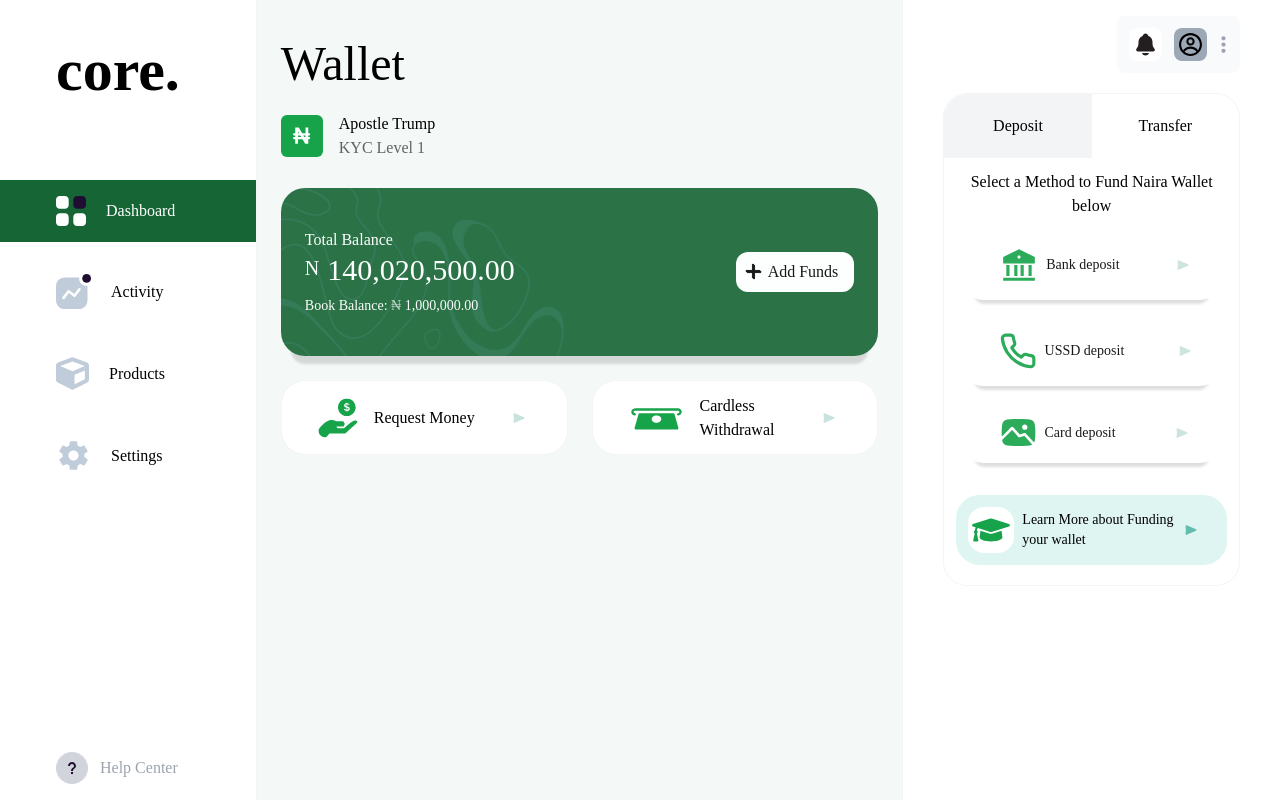
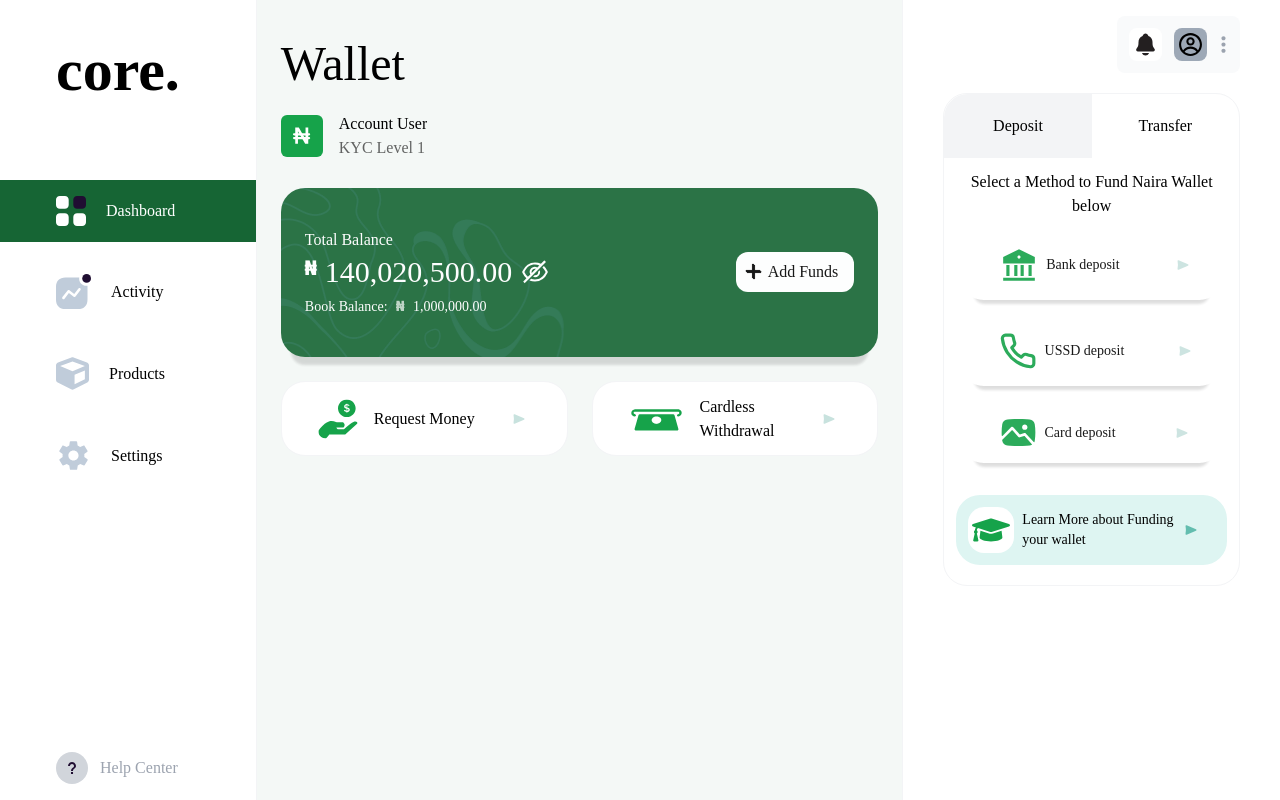
Before and after one commit to AYANO-EMMANUEL/core-banking-app, a React (Vite) app: page /app in a window 1280 px wide. Built offline with nearby package versions, Linux system fonts and the light colour scheme; a web font is replaced by a local one.

Commit message:
add funds modal with balance visibility done

```diff
--- a/src/components/RightNav.jsx
+++ b/src/components/RightNav.jsx
@@ -39,7 +39,7 @@ const RightNav = () => {
             <div className="bold text-center text-md py-3">
               Select a Method to { content === 'deposit' ? 'Fund Naira Wallet below' : 'Withdraw to Other Wallets' }
             </div>
-            <div className="mb-4 cursor-pointer">
+            <div className="mb-4 cursor-pointer" onClick={ () => buttonCLick('deposit') }>
               <div
                 className="flex align-middle p-1 xl:p-2 border-gray-100 rounded-3xl hover:border-none hover:shadow-md"
                 style={walletFunctionStyle}
--- a/src/components/TestModal.jsx
+++ b/src/components/TestModal.jsx
@@ -9,7 +9,7 @@ const TestModal = ({ open, children, onClose }) => {
             {/* <div className='flex justify-center items-center'>
             </div> */}
             <div className=" flex items-center justify-center h-full w-full " >
-                <div className=" bg-white p-4 h-max w-max rounded shadow-lg" onClick={(e) => e.stopPropagation()}>
+                <div className="flex-col bg-white p-4 min-w-[90%] sm:min-w-[600px] rounded-3xl shadow-lg" onClick={(e) => e.stopPropagation()}>
                     {children}
                 </div>
             </div>
--- a/src/pages/Airtime/Airtime.jsx
+++ b/src/pages/Airtime/Airtime.jsx
@@ -75,7 +75,7 @@ const Airtime = () => {
               Amount:
             </label>
             <div className="relative">
-              <NumericInpu vt value={amount} setValue={setAmount} />
+              <NumericInput value={amount} setValue={setAmount} />
               <span className="absolute left-3 top-[50%] translate-y-[-40%]">
                 ₦
               </span>
--- a/src/pages/Dashboard/Dashboard.jsx
+++ b/src/pages/Dashboard/Dashboard.jsx
@@ -1,5 +1,5 @@
 /* eslint-disable react/prop-types */
-import { AiOutlineClose, AiOutlinePlus } from "react-icons/ai";
+import { AiOutlineClose, AiOutlineEye, AiOutlineEyeInvisible, AiOutlinePlus } from "react-icons/ai";
 import { GiPlayButton } from "react-icons/gi";
 import TopRightMenu from "../../components/TopRightMenu";
 import RightNav from "../../components/RightNav";
@@ -152,6 +152,12 @@ const Dashboard = () => {
 
   const [open, setOpen] = useState(false);
 
+  const [hidden, setHidden] = useState(true);
+
+  const toggleBalanceVisibility = () => {
+    setHidden(!hidden);
+  }
+
   return (
     <div>
       {/* <Transfer /> */}
@@ -168,7 +174,7 @@ const Dashboard = () => {
                 <Naira color={"white"} />
               </div>
               <div className="m-auto ps-4 truncate max-w-[20vw]">
-                <div className="accountName">Apostle Trump</div>
+                <div className="accountName">Account User</div>
                 <div className="kycLevel opacity-[0.6]">KYC Level 1</div>
               </div>
             </div>
@@ -198,14 +204,22 @@ const Dashboard = () => {
             <h4 className="">Total Balance</h4>
             <div className="flex justify-between pb-1">
               <div className="flex align-top">
-                <span className="text-xl pe-2 pt-[1.5px]">N</span>
-                <p className="walletDigits text-3xl">140,020,500.00</p>
+                <span className="text-xl pe-2 pt-[1.5px] font-mono font-bold">₦</span>
+                <div className="walletDigits flex items-center text-3xl">
+                  <span>
+                    { hidden ? '140,020,500.00' : "**************" }
+                  </span>
+                  <div className="ps-2 flex cursor-pointer" onClick={toggleBalanceVisibility}>
+                    { hidden ? <AiOutlineEyeInvisible /> : <AiOutlineEye />}
+                  </div>
+                </div>
               </div>
               <div
-                className="flex align-middle p-auto rounded-xl p-2 bg-white text-black cursor-pointer"
+                className="flex align-middle p-auto rounded-xl p-2 bg-white hover:scale-105 hover:shadow-lg transition-transform duration-300 ease-in-out text-black cursor-pointer"
                 style={{
                   filter: "blur(0.18px)",
                 }}
+                onClick={() => setOpen(true)}
               >
                 <AiOutlinePlus
                   color="black"
@@ -219,7 +233,6 @@ const Dashboard = () => {
                 />
                 <div
                   className="ps-1 pe-2"
-                  onClick={() => setOpen(true)}
                 >
                   Add Funds
                 </div>
@@ -227,8 +240,8 @@ const Dashboard = () => {
             </div>
             <div className="text-sm" style={{ fontSize: "bold" }}>
               Book Balance:
-              <span className="opacity-[0.7]"> ₦ </span>
-              1,000,000.00
+              <span className="opacity-[0.7] font-mono font-bold"> ₦ </span>
+              { hidden ? '1,000,000.00' : "************" }
             </div>
           </div>
           {/* REQ & SEND BOX */}
@@ -269,7 +282,7 @@ const Dashboard = () => {
       <TestModal open={open} onClose={() => setOpen(false)} >
         <button
           onClick={() => setOpen(false)}
-          className="hover:text-gray-600"
+          className="hover:text-gray-600 flex justify-self-end"
         >
           <AiOutlineClose />
         </button>
--- a/src/pages/Dashboard/FundModal.jsx
+++ b/src/pages/Dashboard/FundModal.jsx
@@ -1,9 +1,24 @@
-import React from 'react'
+import React, { useState } from 'react';
+import NumericInput from '../Airtime/components/CurrencyInput';
+
 
 const FundModal = () => {
+  const [amount, setAmount] = useState("");
   return (
     <div className=''>
-        Testing
+      <h1 className="bold text-2xl pb-2">
+        Fund Account
+      </h1>
+      <h3 className="py-1">Enter your desired amount</h3>
+      <div className="relative">
+        <NumericInput value={amount} setValue={setAmount} />
+        <span className="absolute left-3 top-[50%] translate-y-[-40%]">
+          ₦
+        </span>
+      </div>
+      <button className="bg-green-600 text-white rounded-xl flex justify-self-end p-3 mt-3">
+        Add Funds
+      </button>
     </div>
   )
 };
```
